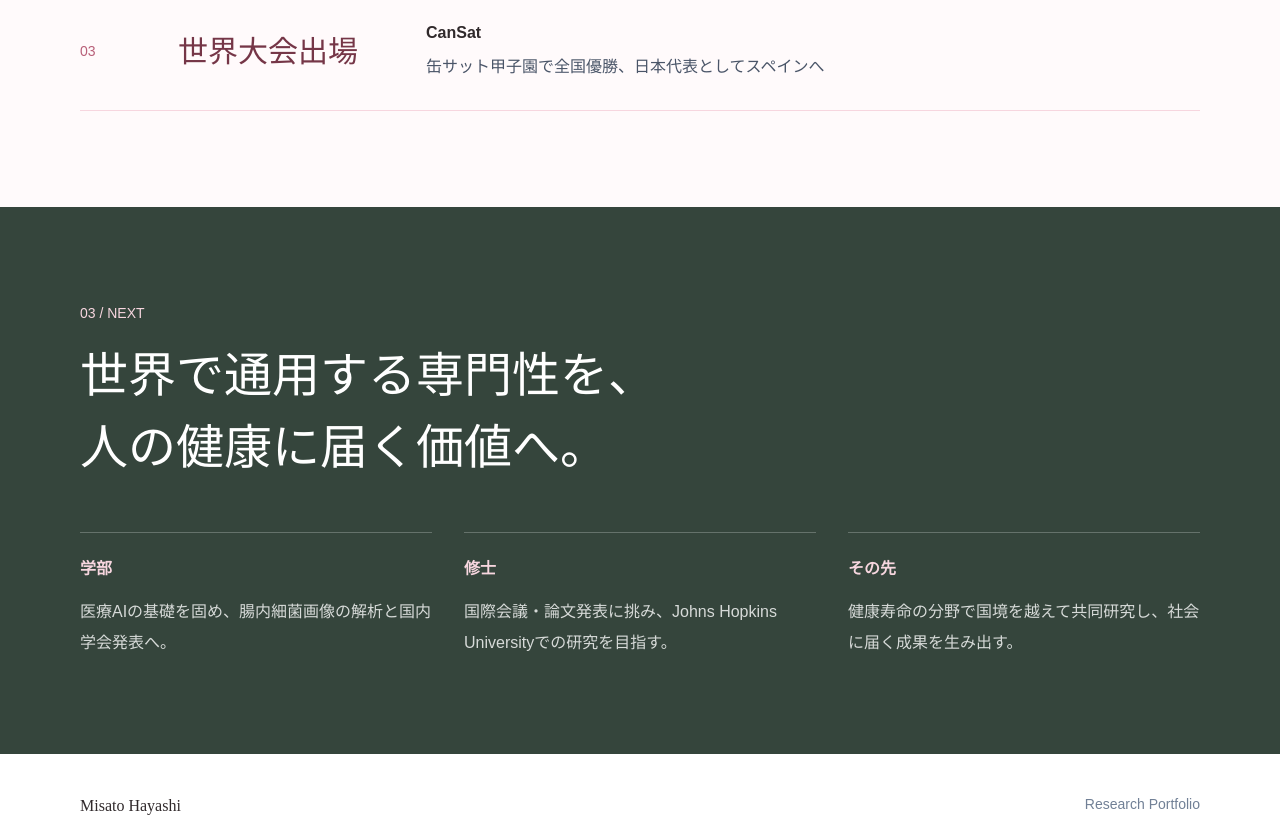
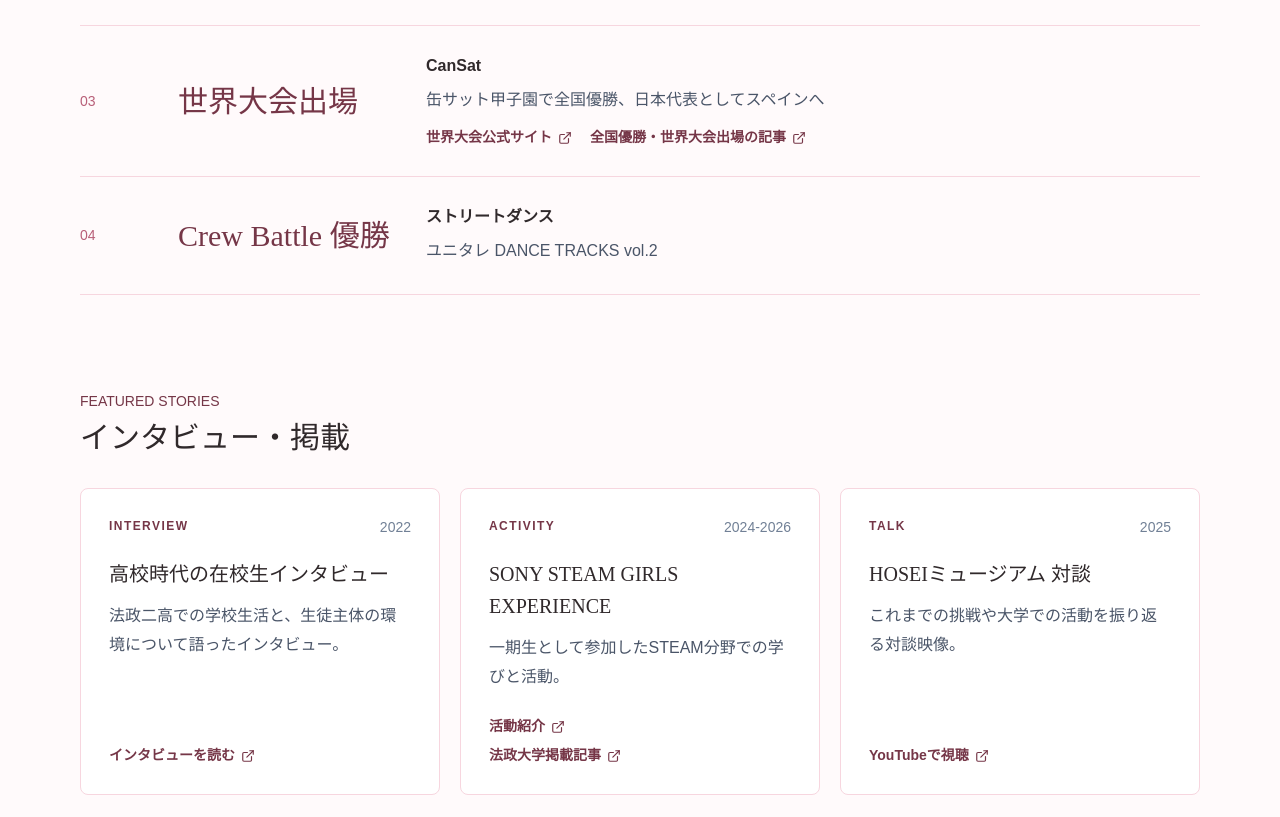
Before and after one commit to Sherry-misato/Misato-Hayashi-sherry-portfolio, a Next.js app: page / in a window 1280 px wide. Shown: the part 2500-3317 px from the top of the page. Built offline with nearby package versions, Linux system fonts and the light colour scheme.

Commit message:
Add activity details and featured stories

```diff
--- a/app/page.tsx
+++ b/app/page.tsx
@@ -1,6 +1,6 @@
 "use client";
 
-import { ArrowForwardIcon } from "@chakra-ui/icons";
+import { ArrowForwardIcon, ExternalLinkIcon } from "@chakra-ui/icons";
 import { Badge, Box, Button, Container, Flex, Grid, GridItem, Heading, HStack, Link, SimpleGrid, Stack, Text } from "@chakra-ui/react";
 
 const milestones = [
@@ -15,6 +15,48 @@ const highlights = [
   { value: "全国2位", label: "クラシックバレエ", detail: "国際ダンスコンペティション" },
   { value: "全国大会出場", label: "ソフトボール", detail: "千葉県代表選手として出場" },
   { value: "世界大会出場", label: "CanSat", detail: "缶サット甲子園で全国優勝、日本代表としてスペインへ" },
+];
+
+const allHighlights = [
+  ...highlights,
+  { value: "Crew Battle 優勝", label: "ストリートダンス", detail: "ユニタレ DANCE TRACKS vol.2" },
+];
+
+const highlightLinks = [
+  [{ label: "大会結果", url: "https://ballet-search.com/2021/11/23/toyama-dance2021/" }],
+  [],
+  [
+    { label: "世界大会公式サイト", url: "https://cansatcompetition.com/" },
+    { label: "全国優勝・世界大会出場の記事", url: "https://rarea.events/event/190208" },
+  ],
+  [],
+];
+
+const featuredStories = [
+  {
+    year: "2022",
+    type: "INTERVIEW",
+    title: "高校時代の在校生インタビュー",
+    description: "法政二高での学校生活と、生徒主体の環境について語ったインタビュー。",
+    links: [{ label: "インタビューを読む", url: "https://hosei2.ed.jp/now/319/2022_05_31_2" }],
+  },
+  {
+    year: "2024-2026",
+    type: "ACTIVITY",
+    title: "SONY STEAM GIRLS EXPERIENCE",
+    description: "一期生として参加したSTEAM分野での学びと活動。",
+    links: [
+      { label: "活動紹介", url: "https://hosei2.ed.jp/now/319/3998" },
+      { label: "法政大学掲載記事", url: "https://www.hosei.ac.jp/diversity/info/article-20260624130223/" },
+    ],
+  },
+  {
+    year: "2025",
+    type: "TALK",
+    title: "HOSEIミュージアム 対談",
+    description: "これまでの挑戦や大学での活動を振り返る対談映像。",
+    links: [{ label: "YouTubeで視聴", url: "https://www.youtube.com/watch?v=ntC2RwkO6Tc" }],
+  },
 ];
 
 const strengths = [
@@ -45,15 +87,28 @@ export default function Home() {
         <Box mt={{ base: 14, md: 20 }}>
           <Flex align="end" justify="space-between" gap={4} mb={6}>
             <Box><Text color="rose.700" fontSize="sm">SELECTED HIGHLIGHTS</Text><Heading mt={2} fontSize={{ base: "2xl", md: "3xl" }} fontWeight="500">主な実績</Heading></Box>
-            <Text color="gray.500" fontSize="sm">{String(highlights.length).padStart(2, "0")} records</Text>
+            <Text color="gray.500" fontSize="sm">{String(allHighlights.length).padStart(2, "0")} records</Text>
           </Flex>
           <Stack spacing={0} borderTop="1px solid" borderColor="rose.200">
-            {highlights.map((item, index) => <Grid key={item.label} templateColumns={{ base: "44px 1fr", md: "70px 220px 1fr" }} gap={{ base: 3, md: 7 }} alignItems="center" py={{ base: 6, md: 7 }} borderBottom="1px solid" borderColor="rose.200">
+            {allHighlights.map((item, index) => <Grid key={item.label} templateColumns={{ base: "44px 1fr", md: "70px 220px 1fr" }} gap={{ base: 3, md: 7 }} alignItems="center" py={{ base: 6, md: 7 }} borderBottom="1px solid" borderColor="rose.200">
               <Text color="rose.500" fontSize="sm">{String(index + 1).padStart(2, "0")}</Text>
               <Box><Text fontFamily="heading" fontSize={{ base: "2xl", md: "3xl" }} color="rose.700">{item.value}</Text><Text display={{ md: "none" }} mt={1} fontWeight="bold">{item.label}</Text></Box>
-              <Box gridColumn={{ base: "2", md: "auto" }}><Text display={{ base: "none", md: "block" }} fontWeight="bold">{item.label}</Text><Text mt={{ base: 0, md: 2 }} color="gray.600" lineHeight="1.8">{item.detail}</Text></Box>
+              <Box gridColumn={{ base: "2", md: "auto" }}><Text display={{ base: "none", md: "block" }} fontWeight="bold">{item.label}</Text><Text mt={{ base: 0, md: 2 }} color="gray.600" lineHeight="1.8">{item.detail}</Text>{highlightLinks[index]?.length > 0 && <HStack mt={3} spacing={4} flexWrap="wrap">{highlightLinks[index].map((link) => <Link key={link.url} href={link.url} isExternal color="rose.700" fontSize="sm" fontWeight="bold">{link.label} <ExternalLinkIcon mx="2px" /></Link>)}</HStack>}</Box>
             </Grid>)}
           </Stack>
+        </Box>
+
+        <Box mt={{ base: 16, md: 24 }}>
+          <Text color="rose.700" fontSize="sm">FEATURED STORIES</Text>
+          <Heading mt={2} fontSize={{ base: "2xl", md: "3xl" }} fontWeight="500">インタビュー・掲載</Heading>
+          <SimpleGrid columns={{ base: 1, md: 3 }} gap={5} mt={8}>
+            {featuredStories.map((story) => <Box key={story.title} bg="white" border="1px solid" borderColor="rose.200" borderRadius="8px" p={{ base: 6, md: 7 }} display="flex" flexDirection="column">
+              <Flex justify="space-between" gap={3}><Text color="rose.700" fontSize="xs" fontWeight="bold" letterSpacing=".12em">{story.type}</Text><Text color="gray.500" fontSize="sm">{story.year}</Text></Flex>
+              <Heading as="h3" mt={5} fontSize="xl" fontWeight="500" lineHeight="1.6">{story.title}</Heading>
+              <Text mt={3} color="gray.600" lineHeight="1.8" flex="1">{story.description}</Text>
+              <Stack mt={6} spacing={2}>{story.links.map((link) => <Link key={link.url} href={link.url} isExternal color="rose.700" fontSize="sm" fontWeight="bold">{link.label} <ExternalLinkIcon mx="2px" /></Link>)}</Stack>
+            </Box>)}
+          </SimpleGrid>
         </Box>
       </Container></Box>
 
```
